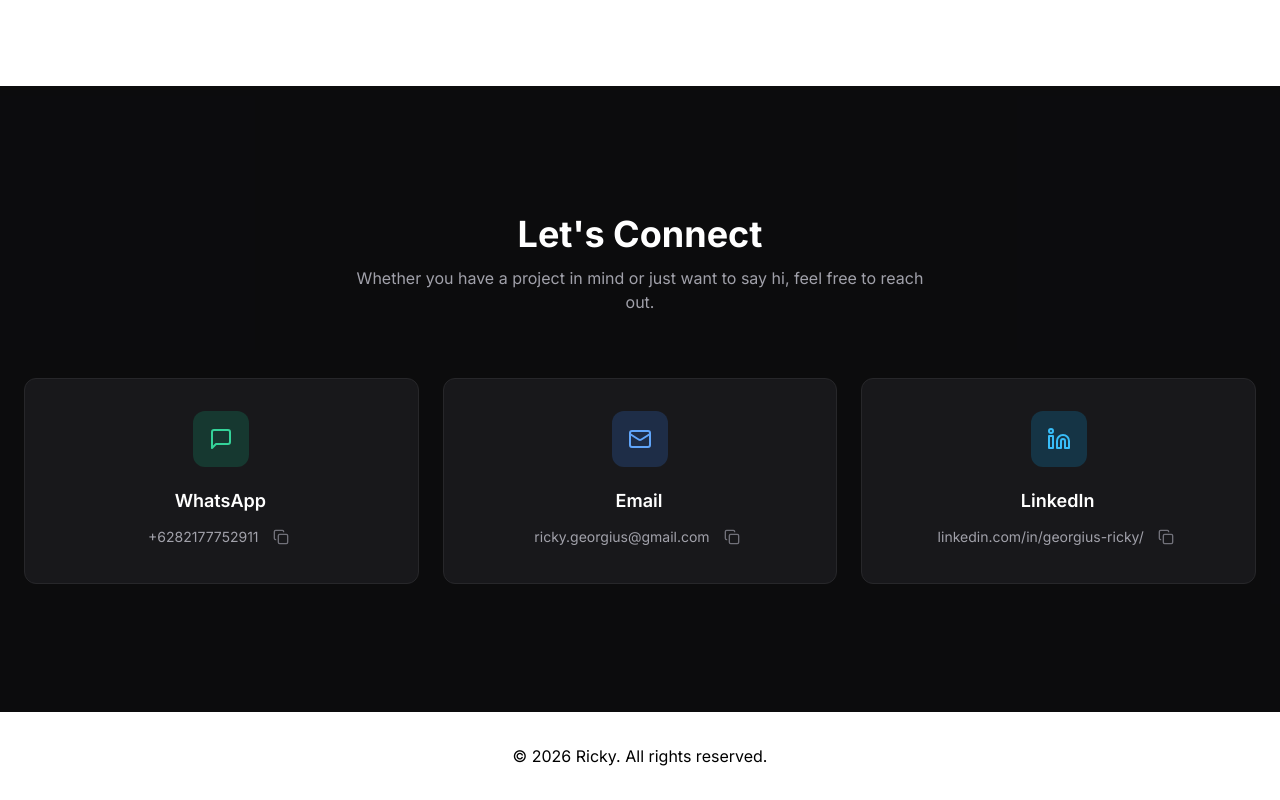
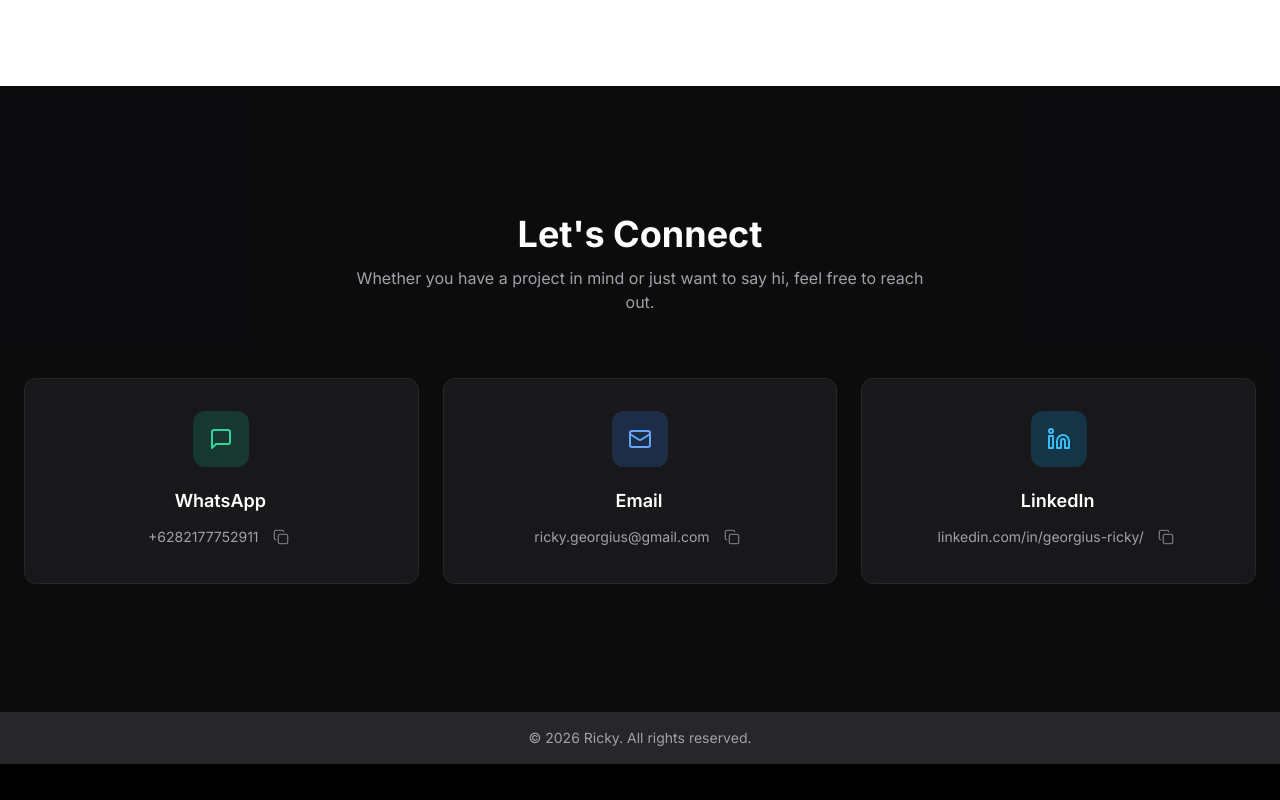
Before and after one commit to georgiusricky/georgiusricky.github.io, a Next.js app: page / in a window 1280 px wide. Shown: the part 5493-6293 px from the top of the page. After the commit the page ends 6257 px from the top, so only its background shows below. Built offline with nearby package versions, Linux system fonts and the light colour scheme.

Commit message:
feat: update Footer component styles for improved readability and consistency

```diff
--- a/components/layout/Footer.tsx
+++ b/components/layout/Footer.tsx
@@ -1,8 +1,8 @@
 export default function Footer() {
   return (
-    <footer className="bg-black dark:bg-white text-white dark:text-black py-8">
+    <footer className="bg-zinc-100 dark:bg-zinc-800 text-zinc-600 dark:text-zinc-400 py-4">
       <div className="container mx-auto px-4 text-center">
-        <p>&copy; {new Date().getFullYear()} Ricky. All rights reserved.</p>
+        <p className="text-sm">&copy; {new Date().getFullYear()} Ricky. All rights reserved.</p>
       </div>
     </footer>
   )
```
